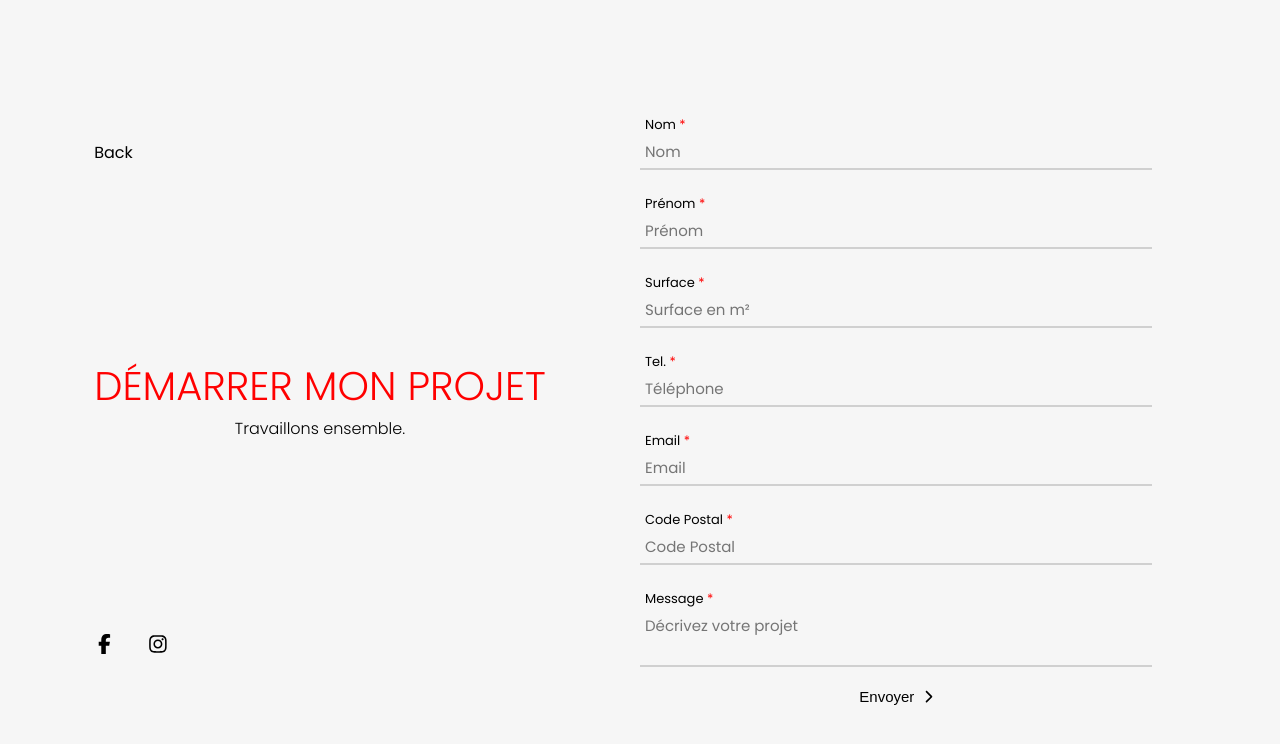
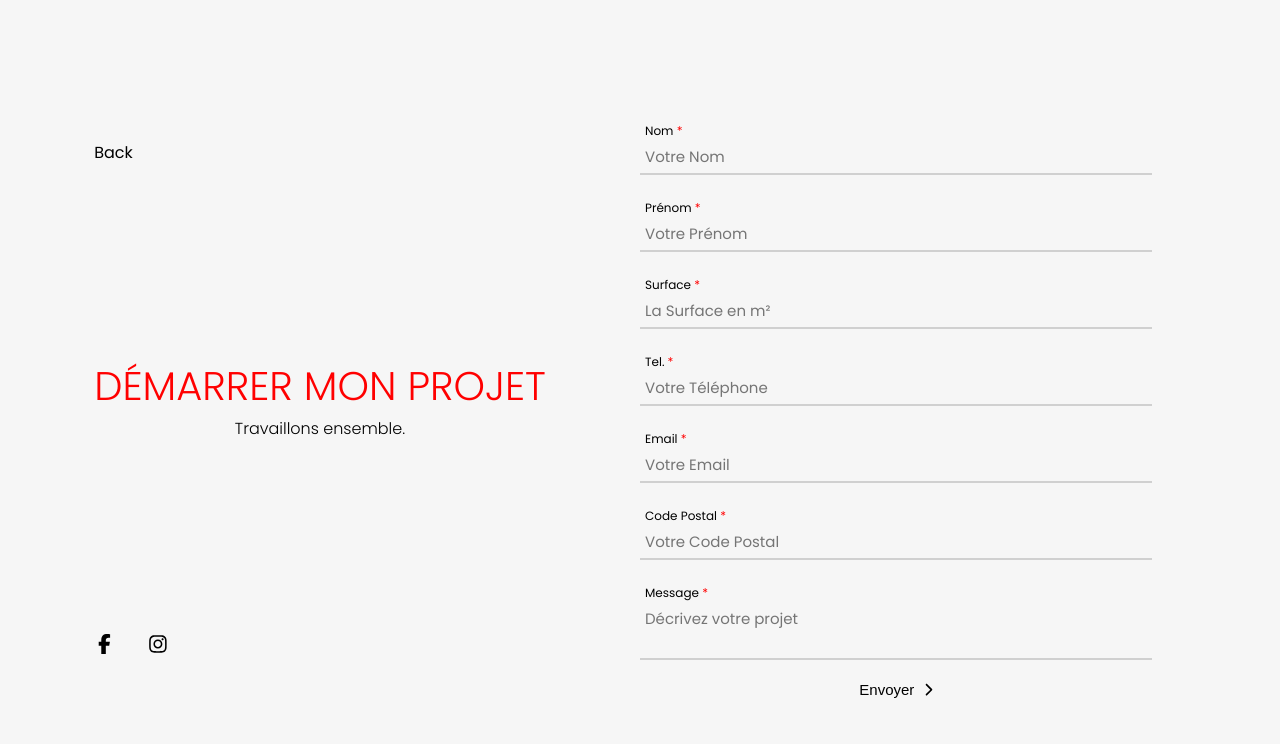
Before and after one commit to Scharlyopitz/CHEYSSOI-PARIS, a React (Vite) app: page /demarrermonprojet in a window 1280 px wide. Shown: the top 744 px of the page. Built offline with nearby package versions, Linux system fonts and the light colour scheme.

Commit message:
Changement des placeholders

```diff
--- a/src/components/DemarrerMonProjet/Formulaire.jsx
+++ b/src/components/DemarrerMonProjet/Formulaire.jsx
@@ -148,7 +148,7 @@ function Nom({ informations, setInformations }) {
         Nom <span>*</span>{" "}
       </label>
       <input
-        placeholder="Nom"
+        placeholder="Votre Nom"
         autoComplete="off"
         value={informations.name}
         onChange={(e) =>
@@ -168,7 +168,7 @@ function Prenom({ informations, setInformations }) {
         Prénom <span>*</span>{" "}
       </label>
       <input
-        placeholder="Prénom"
+        placeholder="Votre Prénom"
         autoComplete="off"
         value={informations.firstname}
         onChange={(e) =>
@@ -191,7 +191,7 @@ function Surface({ informations, setInformations }) {
         Surface <span>*</span>{" "}
       </label>
       <input
-        placeholder="Surface en m²"
+        placeholder="La Surface en m²"
         autoComplete="off"
         value={informations.surface}
         onChange={(e) =>
@@ -214,7 +214,7 @@ function Telephone({ informations, setInformations }) {
         Tel. <span>*</span>{" "}
       </label>
       <input
-        placeholder="Téléphone"
+        placeholder="Votre Téléphone"
         maxLength={10}
         autoComplete="off"
         value={informations.tel}
@@ -235,7 +235,7 @@ function Mail({ informations, setInformations }) {
         Email <span>*</span>
       </label>
       <input
-        placeholder="Email"
+        placeholder="Votre Email"
         autoComplete="off"
         value={informations.email}
         onChange={(e) =>
@@ -258,7 +258,7 @@ function CodePostal({ informations, setInformations }) {
         Code Postal <span>*</span>{" "}
       </label>
       <input
-        placeholder="Code Postal"
+        placeholder="Votre Code Postal"
         maxLength={5}
         autoComplete="off"
         value={informations.postalCode}
--- a/src/sass/pages/_demarrerProjet.scss
+++ b/src/sass/pages/_demarrerProjet.scss
@@ -64,7 +64,7 @@
 
     label {
       padding-left: 5px;
-      font-size: 13px;
+      font-size: 12px;
     }
 
     input,
--- a/src/style/style.css
+++ b/src/style/style.css
@@ -439,7 +439,7 @@ footer .general {
 }
 #demarrerprojet .formulaire label {
   padding-left: 5px;
-  font-size: 13px;
+  font-size: 12px;
 }
 #demarrerprojet .formulaire input,
 #demarrerprojet .formulaire textarea {
```
